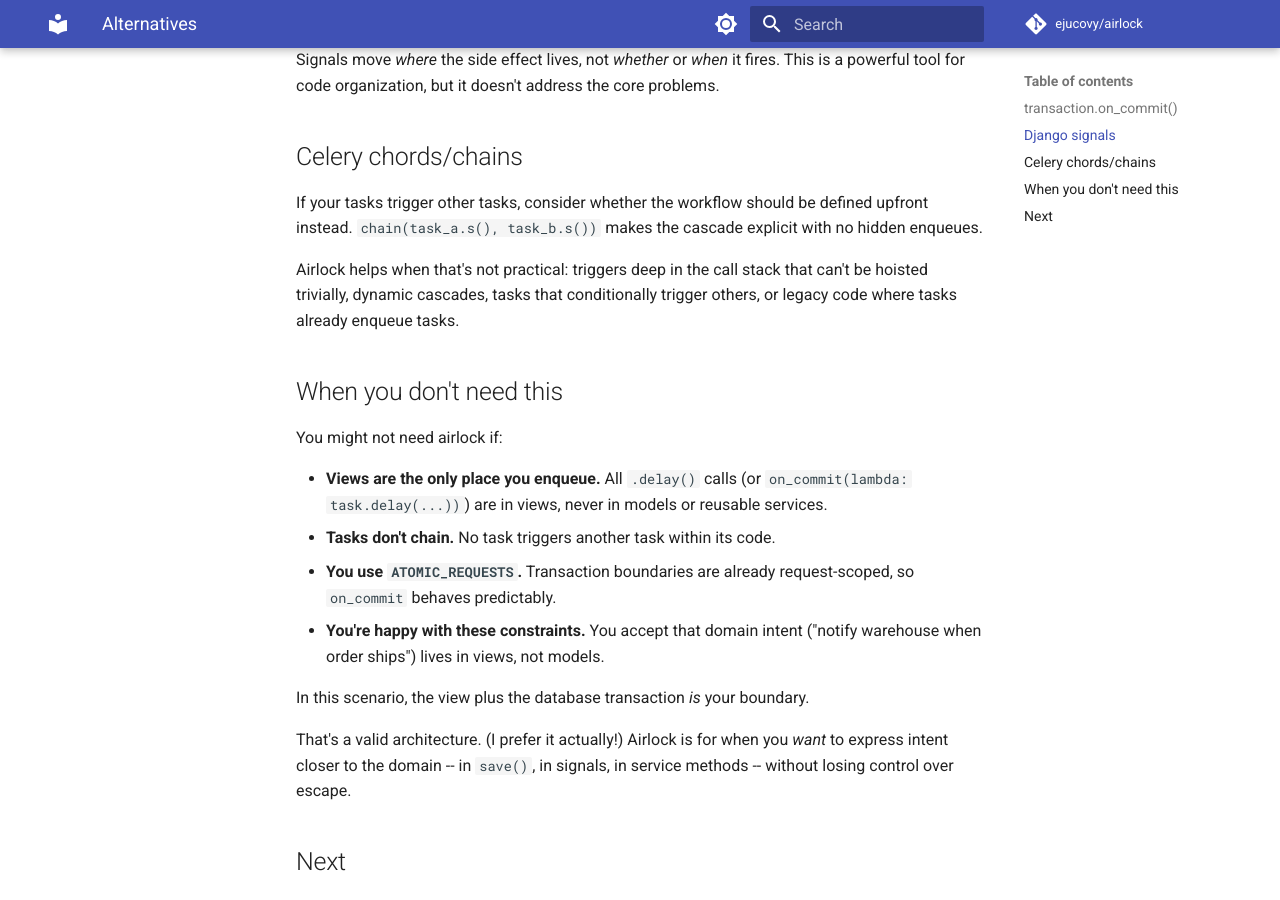
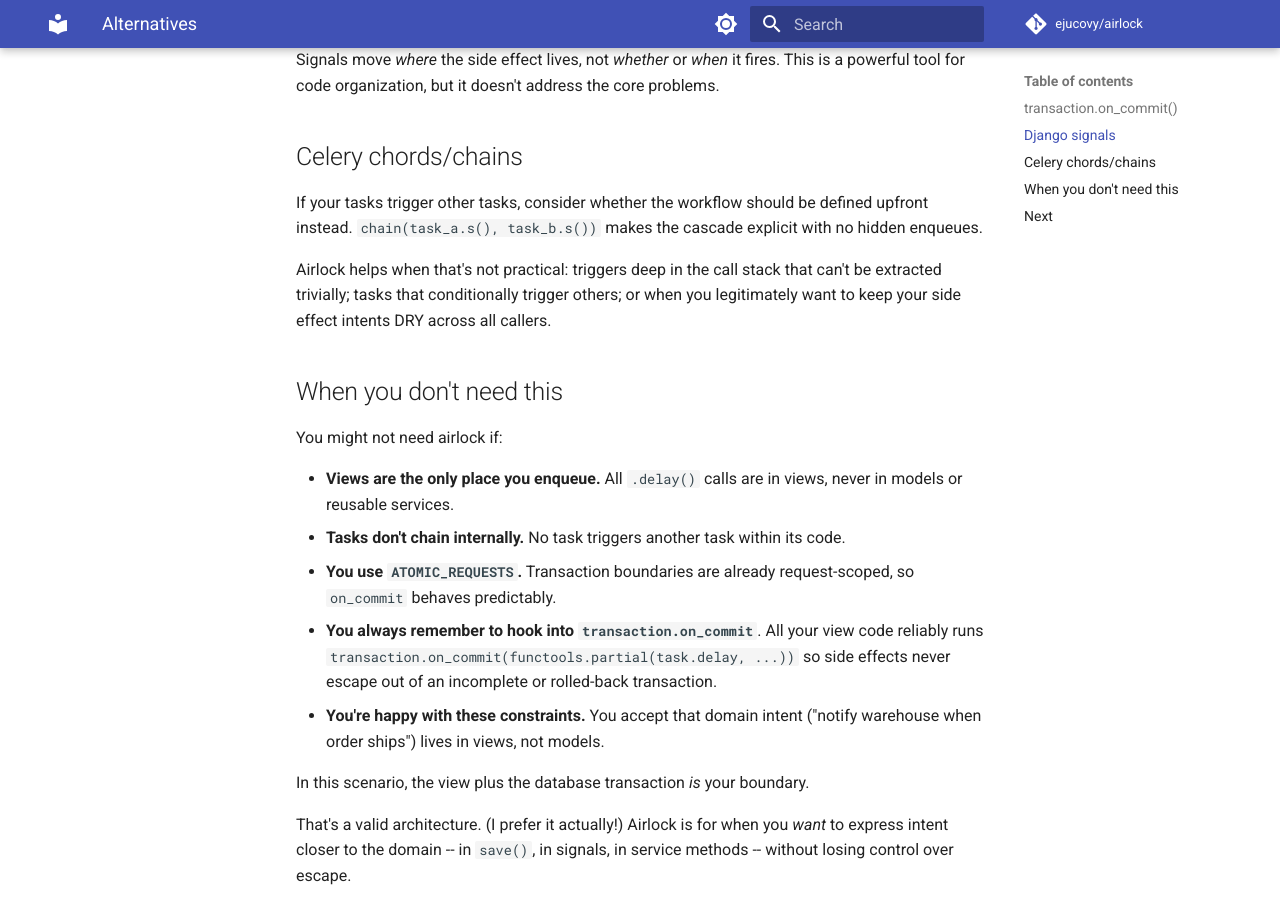
Before and after one commit to ejucovy/airlock, an MkDocs documentation site: the page built from docs/understanding/alternatives.md, in a window 1280 px wide and 900 px high, scrolled down 1130 px. Built offline with MkDocs 1.6.1 and Material for MkDocs 9.7.7, drawn with Linux system fonts in a browser that asks for light colours; comment, search, counter and statistics services are not loaded.

Commit message:
Refine Airlock usage explanation in alternatives.md
Clarified the conditions under which Airlock is beneficial, emphasizing the importance of keeping side effect intents DRY. Adjusted wording for better readability.

```diff
--- a/docs/understanding/alternatives.md
+++ b/docs/understanding/alternatives.md
@@ -42,15 +42,16 @@ Signals move *where* the side effect lives, not *whether* or *when* it fires. Th
 
 If your tasks trigger other tasks, consider whether the workflow should be defined upfront instead. `chain(task_a.s(), task_b.s())` makes the cascade explicit with no hidden enqueues.
 
-Airlock helps when that's not practical: triggers deep in the call stack that can't be hoisted trivially, dynamic cascades, tasks that conditionally trigger others, or legacy code where tasks already enqueue tasks.
+Airlock helps when that's not practical: triggers deep in the call stack that can't be extracted trivially; tasks that conditionally trigger others; or when you legitimately want to keep your side effect intents DRY across all callers.
 
 ## When you don't need this
 
 You might not need airlock if:
 
-- **Views are the only place you enqueue.** All `.delay()` calls (or `on_commit(lambda: task.delay(...))`) are in views, never in models or reusable services.
-- **Tasks don't chain.** No task triggers another task within its code.
+- **Views are the only place you enqueue.** All `.delay()` calls are in views, never in models or reusable services.
+- **Tasks don't chain internally.** No task triggers another task within its code.
 - **You use `ATOMIC_REQUESTS`.** Transaction boundaries are already request-scoped, so `on_commit` behaves predictably.
+- **You always remember to hook into `transaction.on_commit`**. All your view code reliably runs `transaction.on_commit(functools.partial(task.delay, ...))` so side effects never escape out of an incomplete or rolled-back transaction.
 - **You're happy with these constraints.** You accept that domain intent ("notify warehouse when order ships") lives in views, not models.
 
 In this scenario, the view plus the database transaction *is* your boundary.
```
